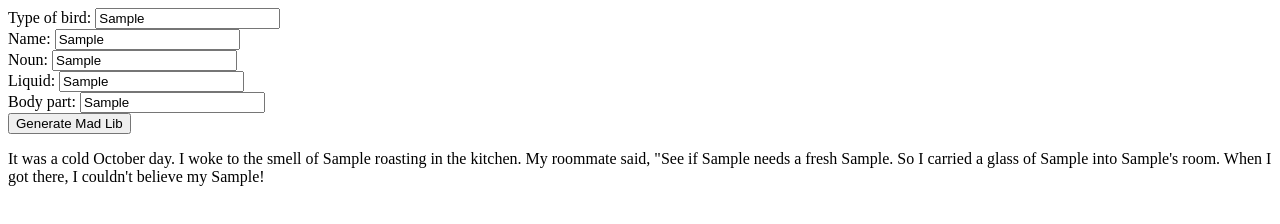
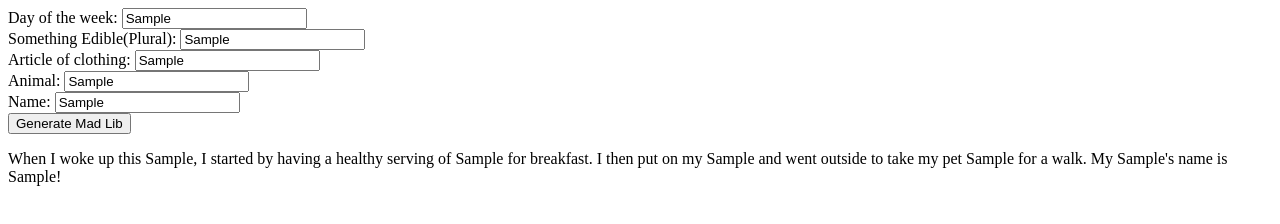
Before and after one commit to LegendOfDust/JS-function-madlibs, a plain HTML site: page index.html in a window 1280 px wide. Both pictures are taken after typing "Sample", "Sample", "Sample", "Sample", "Sample" into the empty fields and a click on the button "Generate Mad Lib". Drawn offline with Linux system fonts and the light colour scheme.

Commit message:
Changed the story and inputs

```diff
--- a/index.html
+++ b/index.html
@@ -4,24 +4,24 @@
     </head>
     <body>
         <div>
-            <label for="typeOfBird">Type of bird:</label>
-            <input type="text" id="typeOfBird" name="typeOfBird">
+            <label for="dayOfWeek">Day of the week:</label>
+            <input type="text" id="dayOfWeek" name="dayOfWeek">
+        </div>
+        <div>
+            <label for="somethingEdible">Something Edible(Plural):</label>
+            <input type="text" id="somethingEdible" name="somethingEdible">
+        </div>
+        <div>
+            <label for="articleOfClothing">Article of clothing:</label>
+            <input type="text" id="articleOfClothing" name="articleOfClothing">
+        </div>
+        <div>
+            <label for="animal">Animal:</label>
+            <input type="text" id="animal" name="animal">
         </div>
         <div>
             <label for="name">Name:</label>
             <input type="text" id="name" name="name">
-        </div>
-        <div>
-            <label for="noun">Noun:</label>
-            <input type="text" id="noun" name="noun">
-        </div>
-        <div>
-            <label for="liquid">Liquid:</label>
-            <input type="text" id="liquid" name="liquid">
-        </div>
-        <div>
-            <label for="bodyPart">Body part:</label>
-            <input type="text" id="bodyPart" name="bodyPart">
         </div>
         <div>
             <button onclick="generateMadLibs()">Generate Mad Lib</button>
--- a/js/index.js
+++ b/js/index.js
@@ -3,13 +3,13 @@ console.log('Successfully linked');
 //Generate Mad Libs Function
 const generateMadLibs = () => {
     //get values
-    const bird = getInput('typeOfBird');
+    const dayOfWeek = getInput('dayOfWeek');
+    const somethingEdible = getInput('somethingEdible');
+    const articleOfClothing = getInput('articleOfClothing');
+    const animal = getInput('animal');
     const name = getInput('name');
-    const noun = getInput('noun');
-    const liquid = getInput('liquid');
-    const bodyPart = getInput('bodyPart');
 
-    const madLib = `It was a cold October day. I woke to the smell of ${bird} roasting in the kitchen. My roommate said, "See if ${name} needs a fresh ${noun}. So I carried a glass of ${liquid} into ${name}'s room. When I got there, I couldn't believe my ${bodyPart}!`;
+    const madLib = `When I woke up this ${dayOfWeek}, I started by having a healthy serving of ${somethingEdible} for breakfast. I then put on my ${articleOfClothing} and went outside to take my pet ${animal} for a walk. My ${animal}'s name is ${name}!`;
     const MadLibElement = document.getElementById('mad-libs');
     MadLibElement.textContent = madLib;
     //concatinate Mad Lib string
```
